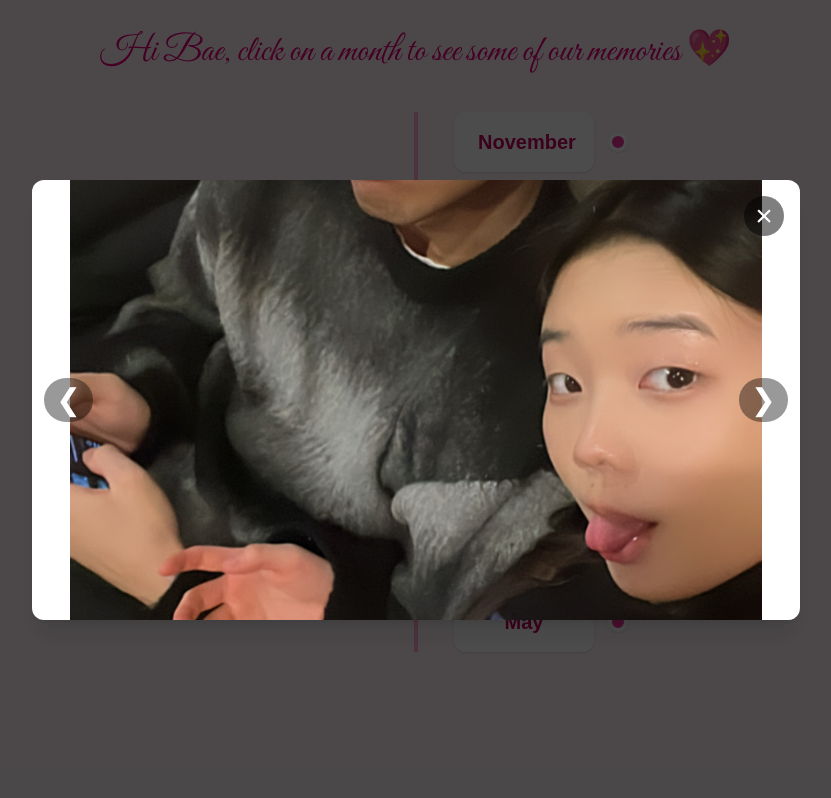
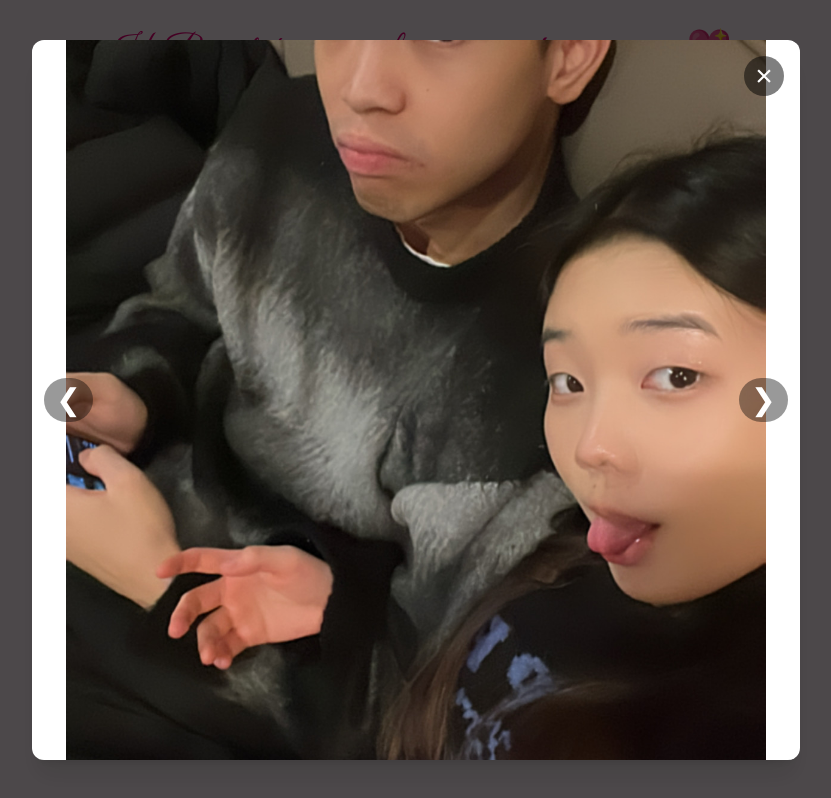
Before and after one commit to AnnabelsBoyfriend/baes-birthday, a Next.js app: page /timeline in a window 1280 px wide. Both pictures are taken after a click on the button "November". Shown: the whole page, without its empty margins (224-1055 px from the left). Built offline with nearby package versions, Linux system fonts and the light colour scheme.

Commit message:
fixed timeline modal

```diff
--- a/app/timeline/page.tsx
+++ b/app/timeline/page.tsx
@@ -104,7 +104,8 @@ export default function TimelinePage() {
 
       {modal && (
         <div className="fixed inset-0 z-50 bg-black/70 flex items-center justify-center p-4">
-          <div className="relative w-full max-w-3xl h-[55vh] bg-white rounded-xl overflow-hidden shadow-xl animate-fade-in">
+          <div className="relative w-full max-w-3xl max-h-[90vh] bg-white rounded-xl overflow-hidden shadow-xl animate-fade-in p-4 flex flex-col justify-center">
+
             {/* Close button */}
             <button
               onClick={closeModal}
@@ -115,7 +116,8 @@ export default function TimelinePage() {
 
             {/* Image */}
             <div className="flex items-center justify-center w-full h-full">
-              <div className="relative w-[90%] max-w-[700px] aspect-[3/4]">
+            <div className="relative w-full max-w-[700px] aspect-[3/4] mx-auto">
+
                 <Image
                   src={`/photos/${modal.folder}/${modal.index + 1}.jpg`}
                   alt="Memory"
```
